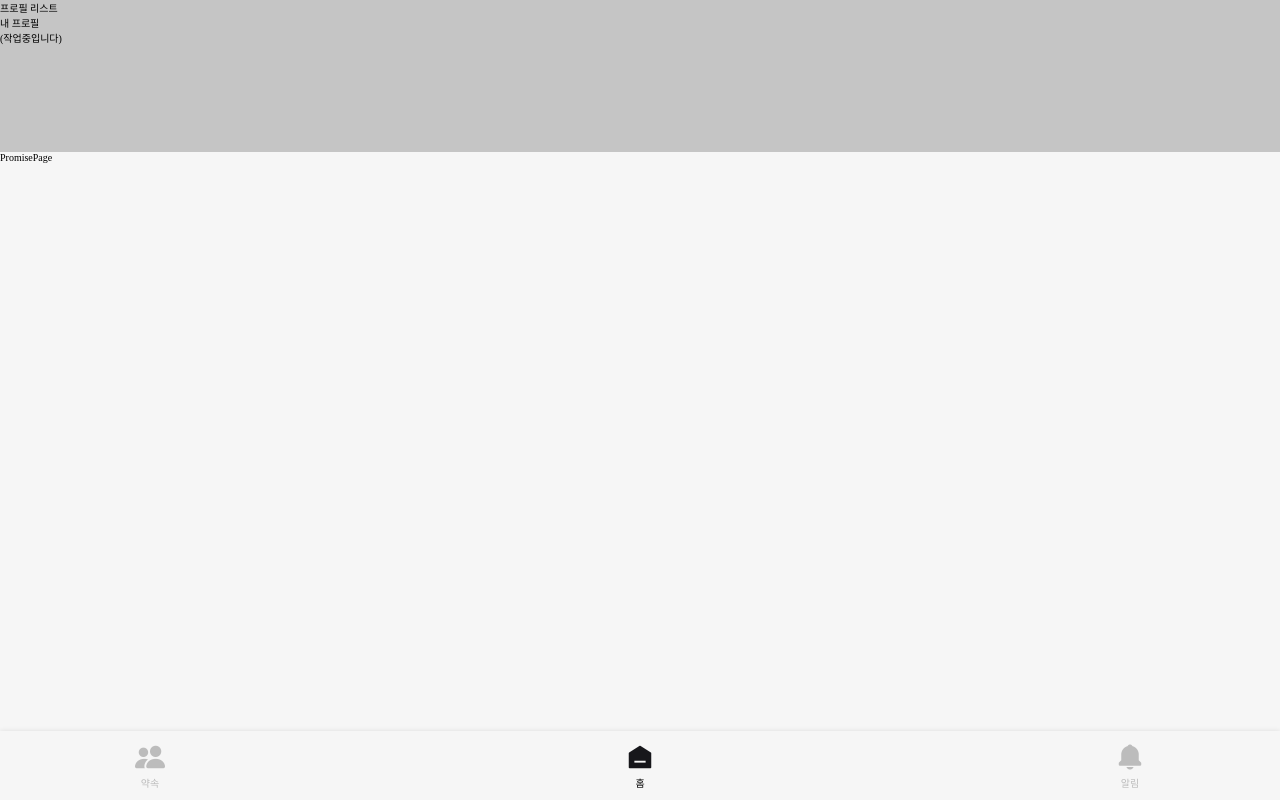
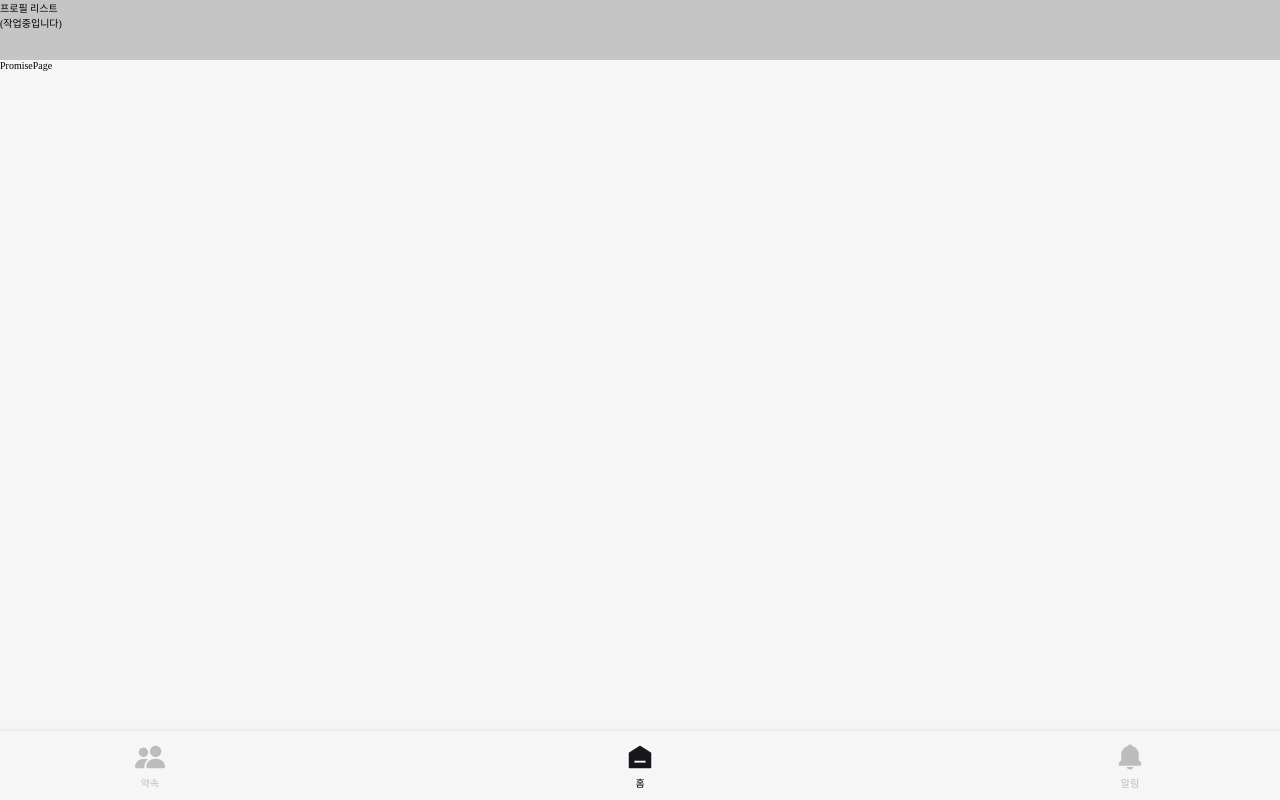
Before and after one commit to 2024-4LINETHON-PlanPal/2024-4LINETHON-PlanPal-Front, a React (Create React App) app: page /promise in a window 1280 px wide. Built offline with nearby package versions, Linux system fonts and the light colour scheme.

Commit message:
✨ Feat: home, promise page 레이아웃 수정 - profile bar

```diff
--- a/src/Router.jsx
+++ b/src/Router.jsx
@@ -1,12 +1,15 @@
 import React from "react";
-import { BrowserRouter, Routes, Route } from "react-router-dom";
+import { BrowserRouter, Routes, Route, Outlet } from "react-router-dom";
 
 import NotFound from "pages/NotFound";
 import Landing from "pages/Landing";
 import ProtectedRoute from "layouts/ProtectedRoute";
 import { AuthProvider } from "layouts/AuthContext";
+import HomeLayout from "layouts/HomeLayout";
+import PromiseLayout from "layouts/PromiseLayout";
 import HomePage from "pages/HomePage";
 import PromisePage from "pages/PromisePage";
+import NotificationPage from "pages/NotificationPage";
 
 export default function Router() {
   return (
@@ -21,9 +24,17 @@ export default function Router() {
           <Route element={<ProtectedRoute />}>
             <Route path="/*">
               {/* 네비게이션 바가 있는 나머지 페이지 */}
-              {/* 아래(home,promise)는 예시로 만들어둔거라 자유롭게 편집해주세요! */}
-              <Route path="home" element={<HomePage />} />
-              <Route path="promise" element={<PromisePage />} />
+              <Route path="promise" element={<PromiseLayout />}>
+                {/* 아래 PromisePage.jsx는 예시로 만들어둔거라 자유롭게 편집해주세요! */}
+                <Route path="" element={<PromisePage />} />
+              </Route>
+              <Route path="home" element={<HomeLayout />}>
+                {/* 아래 HomePage.jsx는 예시로 만들어둔거라 자유롭게 편집해주세요! */}
+                <Route path="" element={<HomePage />} />
+              </Route>
+              <Route path="notification" element={<Outlet />}>
+                <Route path="" element={<NotificationPage />} />
+              </Route>
             </Route>
           </Route>
         </Routes>
--- a/src/components/profiles/ProfileBar.jsx
+++ b/src/components/profiles/MyProfileBar.jsx
@@ -1,9 +1,8 @@
 import * as A from "./ProfileBar.Style.jsx";
 
-export default function ProfileBar() {
+export default function MyProfileBar() {
   return (
     <A.BarContainer>
-      <p>프로필 리스트</p>
       <p>내 프로필</p>
       <p>(작업중입니다)</p>
     </A.BarContainer>
--- a/src/components/profiles/ProfileBar.Style.jsx
+++ b/src/components/profiles/ProfileBar.Style.jsx
@@ -2,7 +2,7 @@ import { styled } from "styled-components";
 
 export const BarContainer = styled.div`
   width: 100%;
-  height: 15.2rem;
+  height: 6rem;
 
   background-color: #c5c5c5;
 `;
--- /dev/null
+++ b/src/components/profiles/ProfileListBar.jsx
@@ -0,0 +1,10 @@
+import * as A from "./ProfileBar.Style.jsx";
+
+export default function ProfileListBar() {
+  return (
+    <A.BarContainer>
+      <p>프로필 리스트</p>
+      <p>(작업중입니다)</p>
+    </A.BarContainer>
+  );
+}
--- /dev/null
+++ b/src/layouts/HomeLayout.jsx
@@ -0,0 +1,13 @@
+import { Outlet } from "react-router-dom";
+import ProfileListBar from "components/profiles/ProfileListBar";
+import MyProfileBar from "components/profiles/MyProfileBar";
+
+export default function HomeLayout() {
+  return (
+    <>
+      <ProfileListBar />
+      <MyProfileBar />
+      <Outlet />
+    </>
+  );
+}
--- /dev/null
+++ b/src/layouts/PromiseLayout.jsx
@@ -0,0 +1,11 @@
+import { Outlet } from "react-router-dom";
+import ProfileListBar from "components/profiles/ProfileListBar";
+
+export default function PromiseLayout() {
+  return (
+    <>
+      <ProfileListBar />
+      <Outlet />
+    </>
+  );
+}
--- a/src/layouts/RootLayout.jsx
+++ b/src/layouts/RootLayout.jsx
@@ -1,11 +1,9 @@
 import { Outlet } from "react-router-dom";
-import NavigationBar from "../components/navigationBar/NavigationBar";
-import ProfileBar from "../components/profiles/ProfileBar";
+import NavigationBar from "components/navigationBar/NavigationBar";
 
 export default function RootLayout() {
   return (
     <>
-      <ProfileBar />
       <Outlet />
       <NavigationBar />
     </>
--- /dev/null
+++ b/src/pages/NotificationPage.jsx
@@ -0,0 +1,7 @@
+export default function NotificationPage() {
+  return (
+    <>
+      <p>NotificationPage</p>
+    </>
+  );
+}
```
